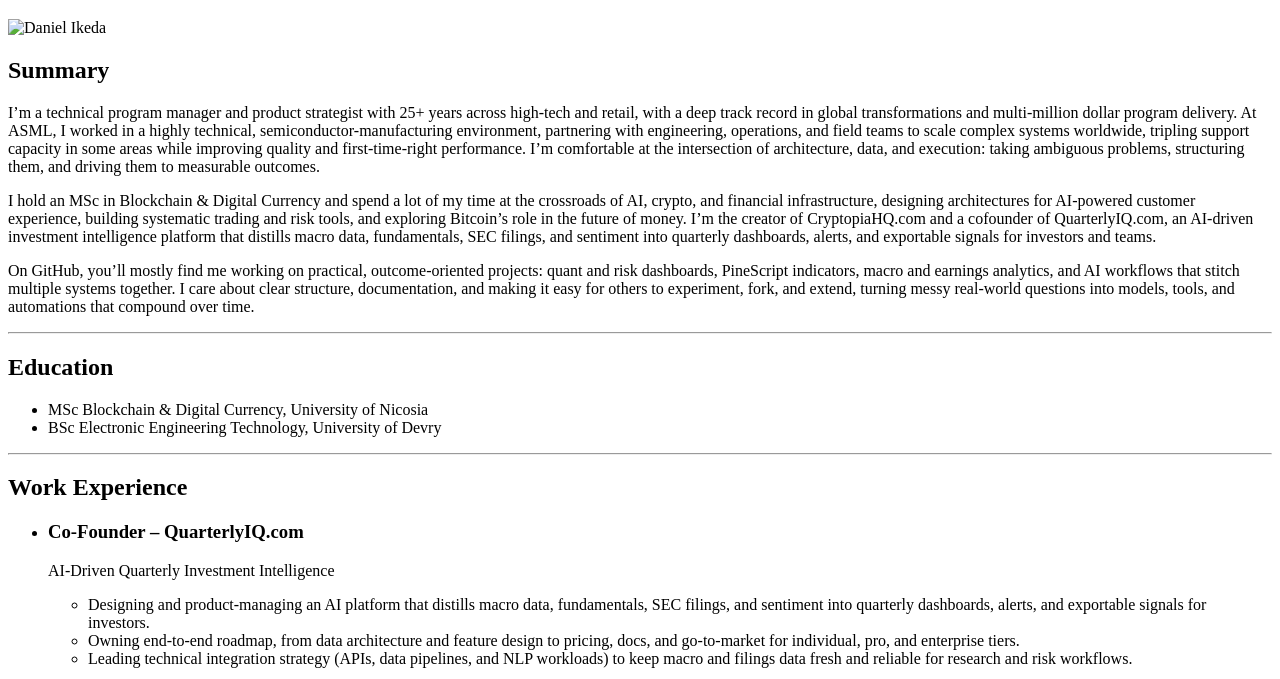
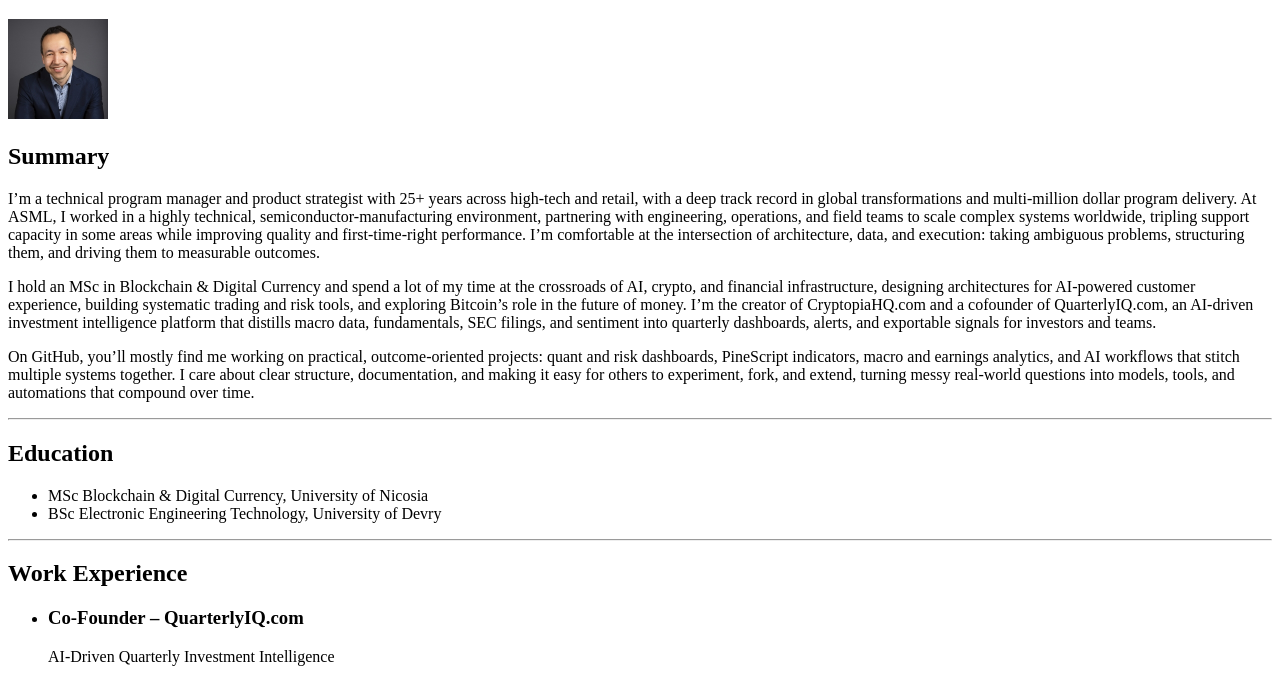
Before and after one commit to StarStryder69/html-portfolio, a plain HTML site: page index.html in a window 1280 px wide. Shown: the part 61-740 px from the top of the page. Drawn offline with Linux system fonts and the light colour scheme; the site is published under a folder, as on GitHub Pages, so addresses that start at the root find nothing.

Commit message:
Revise index.html with updated content and structure
Updated HTML structure and content for personal webpage.

```diff
--- a/index.html
+++ b/index.html
@@ -11,7 +11,7 @@
 </html>
 
 <h1>Daniel Ikeda</h1>
-<img src="/images/Daniel-Ikeda-PNG-200x200.png" height="100" alt="Daniel Ikeda">
+<img src="Images/Daniel-Ikeda-PNG-200x200.png" height="100" alt="Daniel Ikeda">
 <h2>Summary</h2>
 <p>I’m a technical program manager and product strategist with 25+ years across high-tech and retail, with a deep track record in global transformations and multi-million dollar program delivery. At ASML, I worked in a highly technical, semiconductor-manufacturing environment, partnering with engineering, operations, and field teams to scale complex systems worldwide, tripling support capacity in some areas while improving quality and first-time-right performance. I’m comfortable at the intersection of architecture, data, and execution: taking ambiguous problems, structuring them, and driving them to measurable outcomes.</p>
 
```
